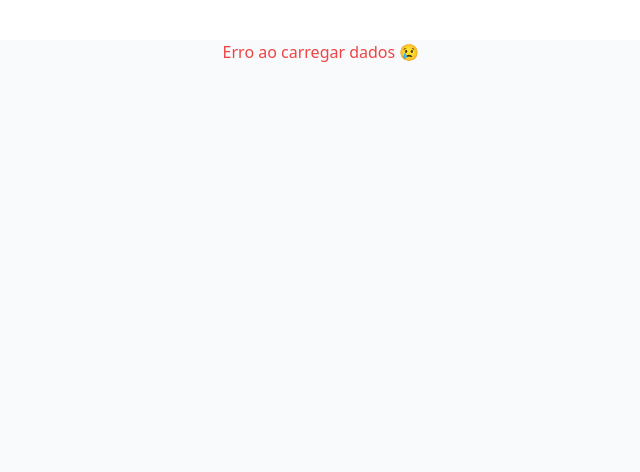
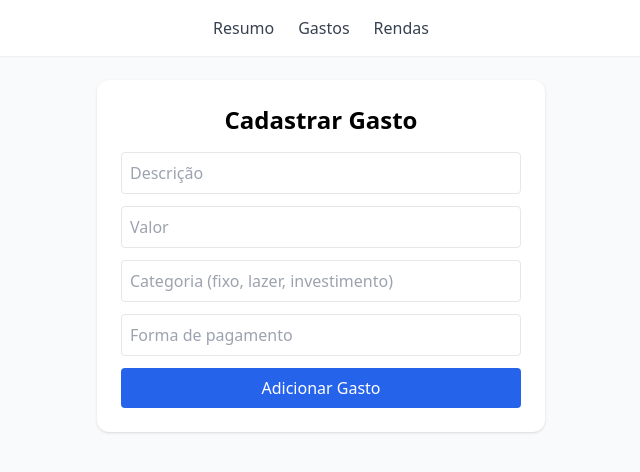
Before and after one commit to edgar-lins/controle-financeiro, a React app in the folder frontend/: page /expenses in a window 1280 px wide. Shown: the top 472 px of the page, without its empty margins (319-959 px from the left). Built offline with nearby package versions, Linux system fonts and the light colour scheme; no server answers; the HTML template or start-up script is replaced by a standard one.

Commit message:
feat: adicionar formulário de cadastro de rendas no frontend

```diff
--- a/frontend/package.json
+++ b/frontend/package.json
@@ -12,7 +12,8 @@
   "dependencies": {
     "@tailwindcss/postcss": "^4.1.17",
     "react": "^19.1.1",
-    "react-dom": "^19.1.1"
+    "react-dom": "^19.1.1",
+    "react-router-dom": "^6.30.1"
   },
   "devDependencies": {
     "@eslint/js": "^9.36.0",
--- a/frontend/src/App.jsx
+++ b/frontend/src/App.jsx
@@ -1,9 +1,24 @@
-import Dashboard from "./dashboard.jsx";
+import { BrowserRouter as Router, Routes, Route, Link } from "react-router-dom";
+import Dashboard from "./Dashboard";
+import Expenses from "./Expenses";
+import Incomes from "./Incomes";
 
 export default function App() {
   return (
-    <div className="min-h-screen bg-gray-50">
-      <Dashboard />
-    </div>
+    <Router>
+      <div className="min-h-screen bg-gray-50">
+        <nav className="bg-white shadow-sm p-4 flex justify-center gap-6 mb-6">
+          <Link className="text-gray-700 hover:text-blue-600 font-medium" to="/">Resumo</Link>
+          <Link className="text-gray-700 hover:text-blue-600 font-medium" to="/expenses">Gastos</Link>
+          <Link className="text-gray-700 hover:text-blue-600 font-medium" to="/incomes">Rendas</Link>
+        </nav>
+
+        <Routes>
+          <Route path="/" element={<Dashboard />} />
+          <Route path="/expenses" element={<Expenses />} />
+          <Route path="/incomes" element={<Incomes />} />
+        </Routes>
+      </div>
+    </Router>
   );
 }
--- /dev/null
+++ b/frontend/src/Expenses.jsx
@@ -0,0 +1,90 @@
+import { useState } from "react";
+
+export default function Expenses() {
+  const [form, setForm] = useState({
+    description: "",
+    amount: "",
+    category: "",
+    payment_method: "",
+  });
+
+  const [message, setMessage] = useState("");
+
+  async function handleSubmit(e) {
+    e.preventDefault();
+    setMessage("");
+
+    try {
+      const res = await fetch("http://localhost:8080/expenses", {
+        method: "POST",
+        headers: { "Content-Type": "application/json" },
+        body: JSON.stringify({
+          ...form,
+          amount: parseFloat(form.amount),
+        }),
+      });
+
+      if (res.ok) {
+        setMessage("✅ Gasto cadastrado com sucesso!");
+        setForm({ description: "", amount: "", category: "", payment_method: "" });
+      } else {
+        setMessage("❌ Erro ao cadastrar gasto.");
+      }
+    } catch (error) {
+      console.error("Erro:", error);
+      setMessage("❌ Erro de conexão com o servidor.");
+    }
+  }
+
+  return (
+    <div className="max-w-md mx-auto p-6 bg-white rounded-xl shadow">
+      <h1 className="text-2xl font-bold mb-4 text-center">Cadastrar Gasto</h1>
+
+      <form onSubmit={handleSubmit} className="space-y-3">
+        <input
+          type="text"
+          placeholder="Descrição"
+          className="w-full p-2 border rounded"
+          value={form.description}
+          onChange={(e) => setForm({ ...form, description: e.target.value })}
+          required
+        />
+
+        <input
+          type="number"
+          placeholder="Valor"
+          className="w-full p-2 border rounded"
+          value={form.amount}
+          onChange={(e) => setForm({ ...form, amount: e.target.value })}
+          required
+        />
+
+        <input
+          type="text"
+          placeholder="Categoria (fixo, lazer, investimento)"
+          className="w-full p-2 border rounded"
+          value={form.category}
+          onChange={(e) => setForm({ ...form, category: e.target.value })}
+          required
+        />
+
+        <input
+          type="text"
+          placeholder="Forma de pagamento"
+          className="w-full p-2 border rounded"
+          value={form.payment_method}
+          onChange={(e) => setForm({ ...form, payment_method: e.target.value })}
+        />
+
+        <button
+          type="submit"
+          className="w-full bg-blue-600 hover:bg-blue-700 text-white font-medium py-2 rounded"
+        >
+          Adicionar Gasto
+        </button>
+      </form>
+
+      {message && <p className="mt-4 text-center">{message}</p>}
+    </div>
+  );
+}
--- /dev/null
+++ b/frontend/src/Incomes.jsx
@@ -0,0 +1,94 @@
+import { useState } from "react";
+
+export default function Incomes() {
+  const [form, setForm] = useState({
+    description: "",
+    amount: "",
+    date: "",
+  });
+
+  const [message, setMessage] = useState("");
+
+  async function handleSubmit(e) {
+    e.preventDefault();
+    setMessage("");
+
+    try {
+      const res = await fetch("http://localhost:8080/incomes", {
+        method: "POST",
+        headers: { "Content-Type": "application/json" },
+        body: JSON.stringify({
+          ...form,
+          amount: parseFloat(form.amount),
+          date: form.date ? new Date(form.date).toISOString() : new Date().toISOString(),
+        }),
+      });
+
+      if (res.ok) {
+        setMessage("✅ Renda cadastrada com sucesso!");
+        setForm({ description: "", amount: "", date: "" });
+      } else {
+        setMessage("❌ Erro ao cadastrar renda.");
+      }
+    } catch (error) {
+      console.error("Erro:", error);
+      setMessage("❌ Erro de conexão com o servidor.");
+    }
+  }
+
+  return (
+    <div className="max-w-md mx-auto p-6 bg-white rounded-xl shadow">
+      <h1 className="text-2xl font-bold mb-4 text-center">Cadastrar Renda</h1>
+
+        <form onSubmit={handleSubmit} className="space-y-3">
+        <input
+            type="text"
+            placeholder="Descrição (ex: Salário, VR...)"
+            className="w-full p-2 border rounded"
+            value={form.description}
+            onChange={(e) => setForm({ ...form, description: e.target.value })}
+            required
+        />
+
+        <input
+            type="number"
+            placeholder="Valor"
+            className="w-full p-2 border rounded"
+            value={form.amount}
+            onChange={(e) => setForm({ ...form, amount: e.target.value })}
+            required
+        />
+
+        <input
+            type="date"
+            className="w-full p-2 border rounded"
+            value={form.date}
+            onChange={(e) => setForm({ ...form, date: e.target.value })}
+        />
+
+        <div className="pt-3">
+            <button
+                type="submit"
+                className="w-full bg-green-600 hover:bg-green-700 text-white font-bold py-2 rounded-lg shadow transition-all duration-200 focus:outline-none focus:ring-2 focus:ring-green-400 active:scale-95"
+                style={{ color: "#fff", backgroundColor: "#16a34a" }}
+            >
+            + Adicionar Renda
+            </button>
+        </div>
+        </form>
+
+        {message && (
+        <p
+            className={`mt-4 text-center ${
+            message.startsWith("✅") ? "text-green-600" : "text-red-600"
+            }`}
+        >
+            {message}
+        </p>
+        )}
+
+
+      {message && <p className="mt-4 text-center">{message}</p>}
+    </div>
+  );
+}
```
Also changed, not shown: frontend/src/Dashboard.jsx (renamed from frontend/src/dashboard.jsx), 1 other file (tests, documents, lock files or other folders).
